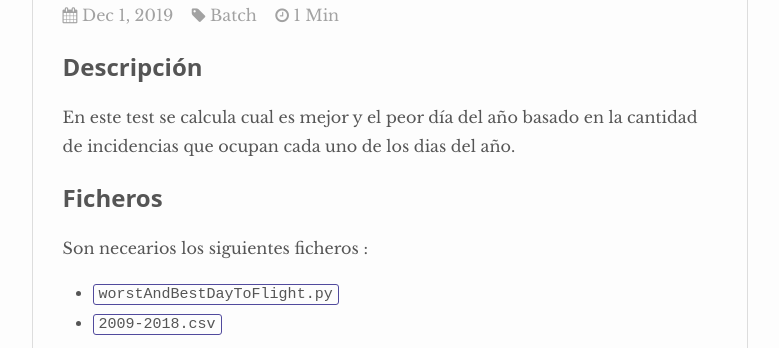
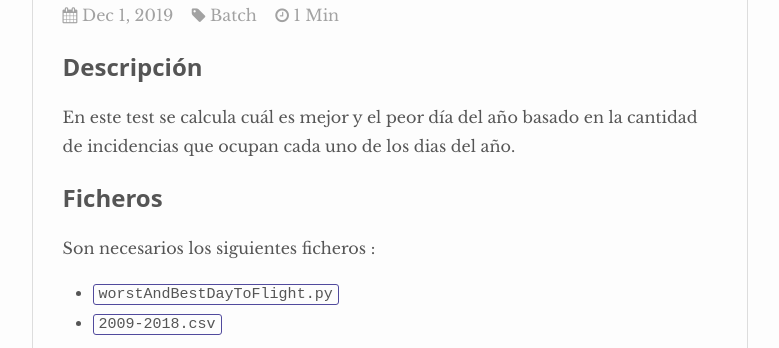
Before and after one commit to ivanfermena/Airline-Delay-Cancellation-Big-Data, a Jekyll site: the page built from _posts/2019-12-01-WorstAndBestDayToFlight.md, in a window 1280 px wide. Shown: the part 439-787 px from the top of the page, without its empty margins (250-1029 px from the left). Built offline with Jekyll 4.4.1, drawn with Linux system fonts in a browser that asks for light colours; nearby versions of some CDN libraries.

Commit message:
Update 2019-12-01-WorstAndBestDayToFlight.md

```diff
--- a/_posts/2019-12-01-WorstAndBestDayToFlight.md
+++ b/_posts/2019-12-01-WorstAndBestDayToFlight.md
@@ -1,17 +1,17 @@
 ---
 layout: post
 title:  "El mejor y el peor día para volar"
-description: En los últimos nueve años cual ha sido el mejor y el peor día del año para volar
+description: En los últimos nueve años cuál ha sido el mejor y el peor día del año para volar
 categories: batch
 ---
 
 
 
 ## Descripción
-En este test se calcula cual es mejor y el peor día del año basado en la cantidad de incidencias que ocupan cada uno de los dias del año.
+En este test se calcula cuál es mejor y el peor día del año basado en la cantidad de incidencias que ocupan cada uno de los dias del año.
 
 ## Ficheros
-Son necearios los siguientes ficheros :
+Son necesarios los siguientes ficheros :
 
 
 * `worstAndBestDayToFlight.py`
```
